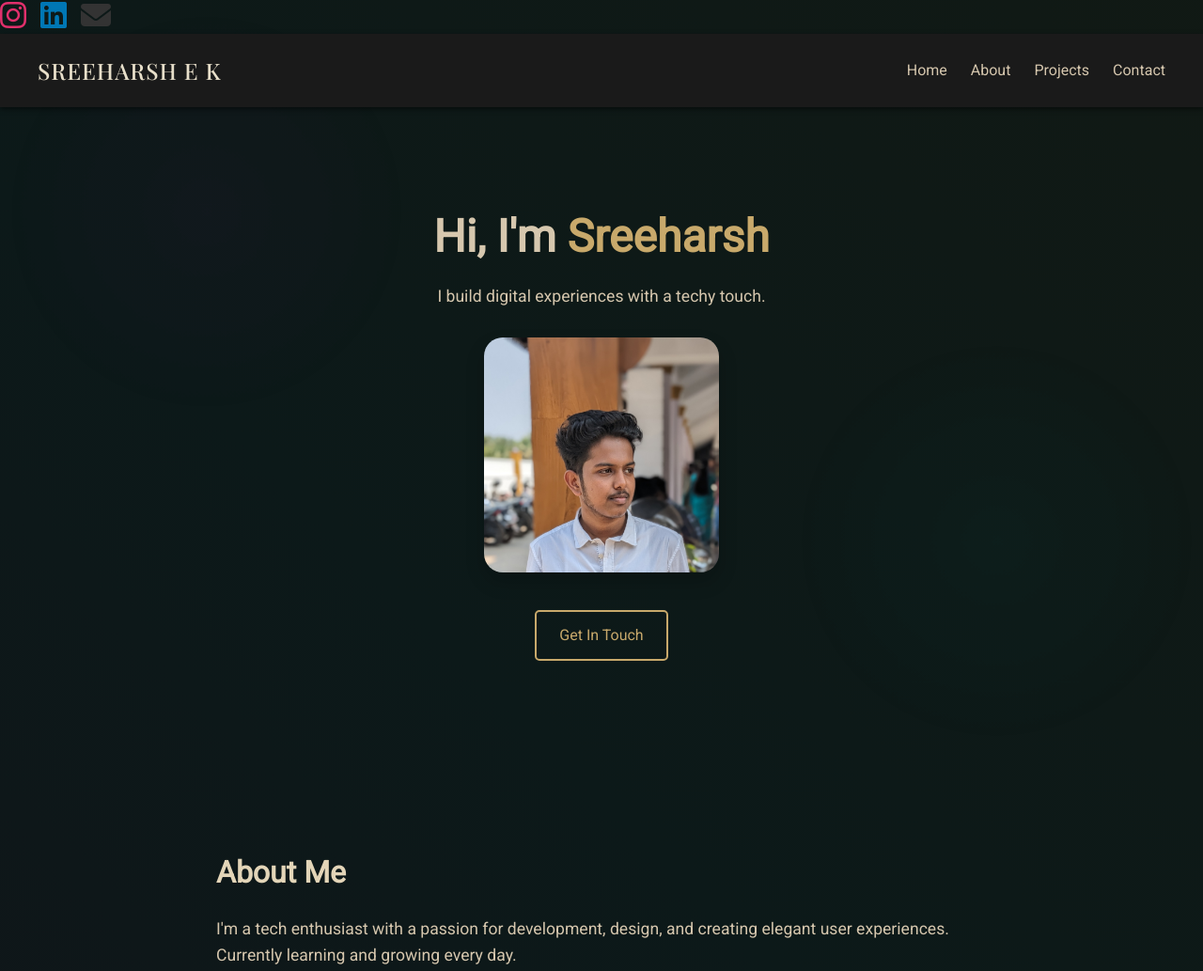
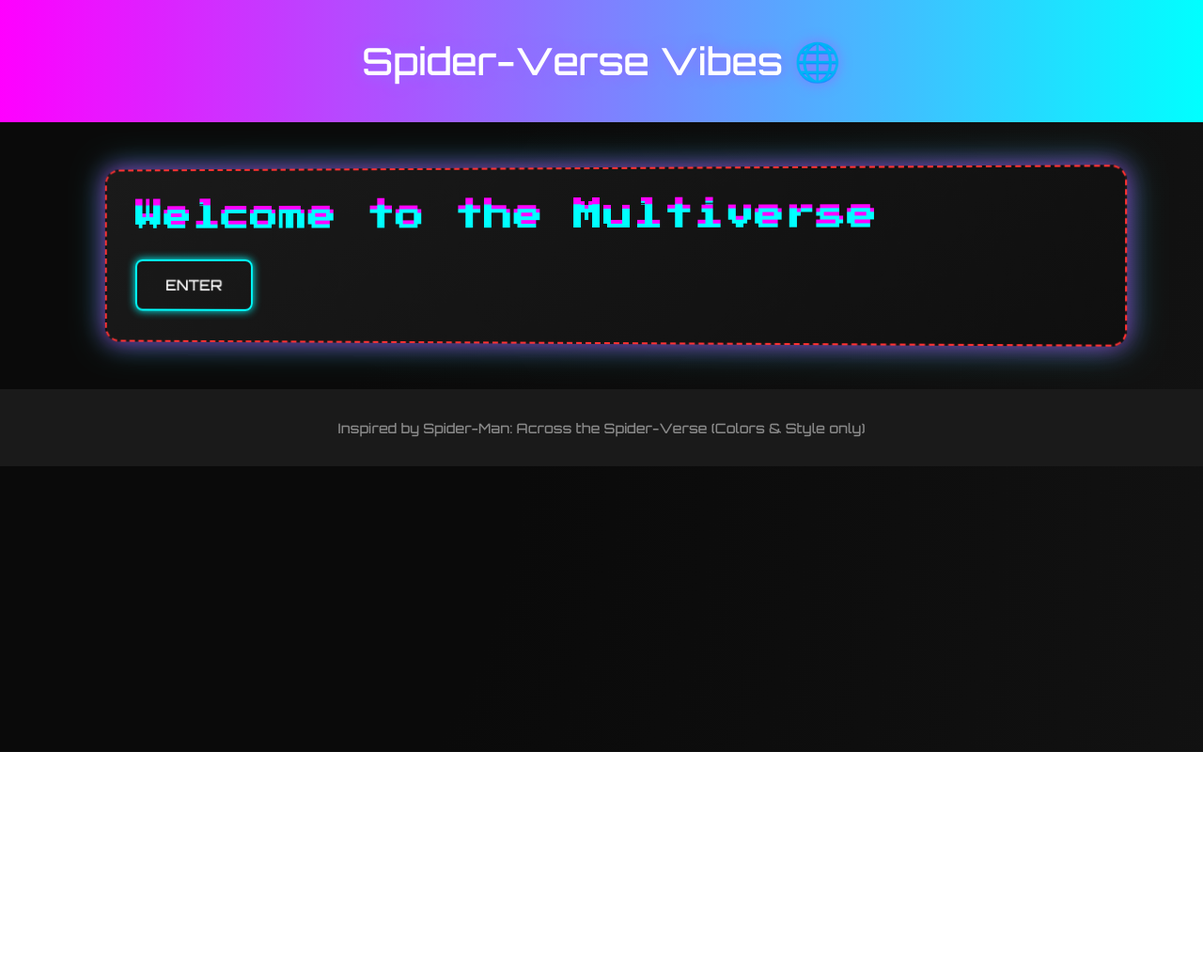
Before and after one commit to sreeharsh-ai/mywebsite4, a plain HTML site: page index.html in a window 1280 px wide. Shown: the top 1033 px of the page at 94% size. After the commit the page ends 800 px from the top, so only its background shows below. Drawn offline with nearby package versions, Linux system fonts and the light colour scheme.

Commit message:
Update index.html

```diff
--- a/index.html
+++ b/index.html
@@ -2,253 +2,141 @@
 <html lang="en">
 <head>
   <meta charset="UTF-8" />
-  <meta name="viewport" content="width=device-width, initial-scale=1.0"/>
-  <title>Sreeharsh E K - Portfolio</title>
-  <link rel="stylesheet" href="https://cdnjs.cloudflare.com/ajax/libs/font-awesome/6.4.0/css/all.min.css">
-  <link rel="stylesheet" href="https://cdnjs.cloudflare.com/ajax/libs/font-awesome/6.4.0/css/all.min.css">
-  <link rel="stylesheet" href="https://cdnjs.cloudflare.com/ajax/libs/font-awesome/6.4.0/css/all.min.css">
+  <meta name="viewport" content="width=device-width, initial-scale=1.0" />
+  <title>Spider-Verse Inspired Theme</title>
+  <style>
+    @import url('https://fonts.googleapis.com/css2?family=Orbitron:wght@500&display=swap');
+    @import url('https://fonts.googleapis.com/css2?family=Press+Start+2P&display=swap');
 
-  <!-- Fonts + AOS + Icons -->
-  <link href="https://fonts.googleapis.com/css2?family=Playfair+Display:wght@500&family=Roboto&display=swap" rel="stylesheet">
-  <link href="https://unpkg.com/aos@2.3.1/dist/aos.css" rel="stylesheet">
-  <script src="https://kit.fontawesome.com/a076d05399.js" crossorigin="anonymous"></script>
-
-  <style>
     * {
       margin: 0;
       padding: 0;
       box-sizing: border-box;
     }
 
-    /* === ONLY BACKGROUND CHANGED === */
     body {
-      font-family: 'Roboto', sans-serif;
-      background-color: #0d0d0d;
-      color: #d6c7ae;
-      line-height: 1.6;
-      scroll-behavior: smooth;
+      font-family: 'Orbitron', sans-serif;
+      background: radial-gradient(circle at top left, #0a0a0a 40%, #121212 100%);
+      color: #ffffff;
+      overflow-x: hidden;
+    }
+
+    header {
+      background: linear-gradient(90deg, #ff00ff, #00ffff);
+      padding: 2.5rem;
+      text-align: center;
+      text-shadow: 3px 3px #000;
+      font-size: 2.5rem;
+      color: #fff;
+      animation: pulse 3s infinite;
+    }
+
+    @keyframes pulse {
+      0%, 100% { text-shadow: 0 0 10px #ff00ff; }
+      50% { text-shadow: 0 0 20px #00ffff; }
+    }
+
+    .glitch-box {
+      padding: 2rem;
+      background: linear-gradient(145deg, #1a1a1a, #0f0f0f);
+      margin: 3rem auto;
+      width: 85%;
+      border: 2px dashed #ff3131;
+      box-shadow: 0 0 25px #ff00ff88, 0 0 35px #00ffff88;
+      border-radius: 1rem;
+      transform: perspective(1000px) rotateY(-3deg);
+      transition: transform 0.5s ease;
+    }
+
+    .glitch-box:hover {
+      transform: perspective(1000px) rotateY(3deg);
+    }
+
+    .glitch-text {
+      font-size: 2rem;
+      color: #00ffff;
       position: relative;
+      font-family: 'Press Start 2P', cursive;
+    }
+
+    .glitch-text::before,
+    .glitch-text::after {
+      content: attr(data-text);
+      position: absolute;
+      left: 0;
+      width: 100%;
       overflow: hidden;
     }
 
-    /* Animated Gradient Background */
-    body::before {
-      content: '';
-      position: fixed;
-      top: -50%;
-      left: -50%;
-      width: 200%;
-      height: 200%;
-      background:
-        linear-gradient(45deg,
-          rgba(255, 0, 255, 0.05) 0%,
-          rgba(0, 255, 255, 0.05) 50%,
-          rgba(255, 255, 0, 0.05) 100%);
-      background-size: 200% 200%;
-      animation: gradientMove 15s ease infinite;
-      z-index: -1;
+    .glitch-text::before {
+      animation: glitchTop 2s infinite linear alternate-reverse;
+      top: -2px;
+      color: #ff00ff;
     }
 
-    /* Moving Particles */
-    body::after {
-      content: '';
-      position: fixed;
-      top: 0;
-      left: 0;
-      width: 100%;
-      height: 100%;
-      background:
-        radial-gradient(circle at 20% 30%, rgba(255, 0, 255, 0.03) 0%, transparent 20%),
-        radial-gradient(circle at 80% 70%, rgba(0, 255, 255, 0.03) 0%, transparent 20%);
-      z-index: -1;
-      animation: pulse 8s infinite alternate;
+    .glitch-text::after {
+      animation: glitchBottom 2s infinite linear alternate-reverse;
+      top: 2px;
+      color: #00ffff;
     }
 
-    @keyframes gradientMove {
-      0% { background-position: 0% 0%; }
-      50% { background-position: 100% 100%; }
-      100% { background-position: 0% 0%; }
+    @keyframes glitchTop {
+      0% { clip-path: inset(0 0 90% 0); }
+      50% { clip-path: inset(0 0 10% 0); }
+      100% { clip-path: inset(0 0 85% 0); }
     }
 
-    @keyframes pulse {
-      0% { opacity: 0.3; transform: scale(1); }
-      100% { opacity: 0.8; transform: scale(1.1); }
+    @keyframes glitchBottom {
+      0% { clip-path: inset(90% 0 0 0); }
+      50% { clip-path: inset(10% 0 0 0); }
+      100% { clip-path: inset(85% 0 0 0); }
     }
 
-    /* === EVERYTHING BELOW IS YOUR ORIGINAL CODE (UNTOUCHED) === */
-    header {
-      background: #1a1a1a;
-      padding: 20px 40px;
-      position: sticky;
-      top: 0;
-      z-index: 100;
-      box-shadow: 0 2px 5px rgba(0,0,0,0.5);
+    .neon-button {
+      display: inline-block;
+      margin-top: 2rem;
+      padding: 1rem 2rem;
+      background: transparent;
+      color: #fff;
+      font-size: 1rem;
+      border: 2px solid #00ffff;
+      border-radius: 8px;
+      text-transform: uppercase;
+      text-decoration: none;
+      box-shadow: 0 0 10px #00ffff;
+      transition: all 0.3s ease-in-out;
+      position: relative;
     }
 
-    nav {
-      display: flex;
-      justify-content: space-between;
-      align-items: center;
-    }
-
-    .logo {
-      font-family: 'Playfair Display', serif;
-      font-size: 1.5em;
-      color: #e8dfca;
-      letter-spacing: 1px;
-    }
-
-    nav ul {
-      list-style: none;
-      display: flex;
-      gap: 25px;
-    }
-
-    nav ul li a {
-      text-decoration: none;
-      color: #d6c7ae;
-      transition: color 0.3s;
-    }
-
-    nav ul li a:hover {
-      color: #fff;
-    }
-
-    .section {
-      padding: 100px 40px;
-      max-width: 900px;
-      margin: auto;
-    }
-
-    .hero {
-      text-align: center;
-    }
-
-    .hero h1 {
-      font-size: 3em;
-      margin-bottom: 10px;
-    }
-
-    .highlight {
-      color: #c8a96b;
-    }
-
-    .btn {
-      display: inline-block;
-      margin-top: 20px;
-      padding: 12px 24px;
-      border: 2px solid #c8a96b;
-      color: #c8a96b;
-      text-decoration: none;
-      border-radius: 5px;
-      transition: background 0.3s;
-    }
-
-    .btn:hover {
-      background-color: #c8a96b;
-      color: #0d0d0d;
-    }
-
-    .socials a {
-      font-size: 1.5em;
-      margin: 0 10px;
-      color: #d6c7ae;
-      transition: color 0.3s;
-    }
-
-    .socials a:hover {
-      color: #fff;
+    .neon-button:hover {
+      background-color: #00ffff;
+      color: #121212;
+      box-shadow: 0 0 20px #00ffff, 0 0 40px #ff00ff;
     }
 
     footer {
-      background: #1a1a1a;
       text-align: center;
-      padding: 20px;
-      font-size: 0.9em;
-    }
-
-    h2 {
-      font-size: 2em;
-      margin-bottom: 20px;
-      color: #e3d5b8;
-    }
-
-    p {
-      font-size: 1.1em;
+      padding: 2rem;
+      background-color: #1a1a1a;
+      color: #888;
+      font-size: 0.9rem;
     }
   </style>
 </head>
 <body>
-  <!-- YOUR ORIGINAL CONTENT (UNTOUCHED) -->
-  <div style="display: flex; gap: 15px; align-items: center;">
-    <!-- Instagram -->
-    <a href="https://www.instagram.com/sreeharsh_25" target="_blank">
-      <i class="fab fa-instagram fa-2x" style="color:#E1306C;"></i>
-    </a>
+  <header>
+    Spider-Verse Vibes 🌐
+  </header>
 
-    <!-- LinkedIn -->
-    <a href="https://www.linkedin.com/in/sreeharsh-e-k-428882246" target="_blank">
-      <i class="fab fa-linkedin fa-2x" style="color:#0077B5;"></i>
-    </a>
-
-    <!-- Email -->
-    <a href="mailto:sreeharsh121@gmail.com">
-      <i class="fas fa-envelope fa-2x" style="color:#333;"></i>
-    </a>
+  <div class="glitch-box">
+    <div class="glitch-text" data-text="Welcome to the Multiverse">
+      Welcome to the Multiverse
+    </div>
+    <a href="#" class="neon-button">Enter</a>
   </div>
 
-  <header>
-    <nav>
-      <div class="logo">SREEHARSH E K</div>
-      <ul>
-        <li><a href="#home">Home</a></li>
-        <li><a href="#about">About</a></li>
-        <li><a href="#projects">Projects</a></li>
-        <li><a href="#contact">Contact</a></li>
-      </ul>
-    </nav>
-  </header>
-
-  <section id="home" class="section hero" data-aos="fade-up">
-    <h1>Hi, I'm <span class="highlight">Sreeharsh</span></h1>
-    <p>I build digital experiences with a techy touch.</p>
-
-    <div style="display: flex; flex-direction: column; align-items: center; gap: 20px; margin-top: 30px;">
-      <img src="IMG_20230908_092223_493.jpg" alt="My Photo" style="width: 250px; border-radius: 20px; box-shadow: 0 10px 20px rgba(0, 0, 0, 0.2);" />
-      <a href="#contact" class="btn">Get In Touch</a>
-    </div>
-  </section>
-
-  <section id="about" class="section" data-aos="fade-right">
-    <h2>About Me</h2>
-    <p>I'm a tech enthusiast with a passion for development, design, and creating elegant user experiences. Currently learning and growing every day.</p>
-  </section>
-
-  <section id="projects" class="section" data-aos="zoom-in">
-    <h2>Projects</h2>
-    <p>More projects coming soon... stay tuned!</p>
-  </section>
-
-  <section id="contact" class="section" data-aos="fade-left">
-    <h2>Contact</h2>
-    <p>Let's connect!</p>
-    <div class="socials">
-      <a href="mailto:sreeharshek121@gmail.com"><i class="fas fa-envelope"></i></a>
-      <a href="https://www.linkedin.com/in/sreeharsh-e-k-428882246" target="_blank"><i class="fab fa-linkedin"></i></a>
-    </div>
-  </section>
-
   <footer>
-    <p>© 2025 Sreeharsh E K. All rights reserved.</p>
+    Inspired by Spider-Man: Across the Spider-Verse (Colors & Style only)
   </footer>
-
-  <!-- AOS Script -->
-  <script src="https://unpkg.com/aos@2.3.1/dist/aos.js"></script>
-  <script>
-    AOS.init({
-      duration: 1000,
-      once: true
-    });
-  </script>
 </body>
 </html>
```
